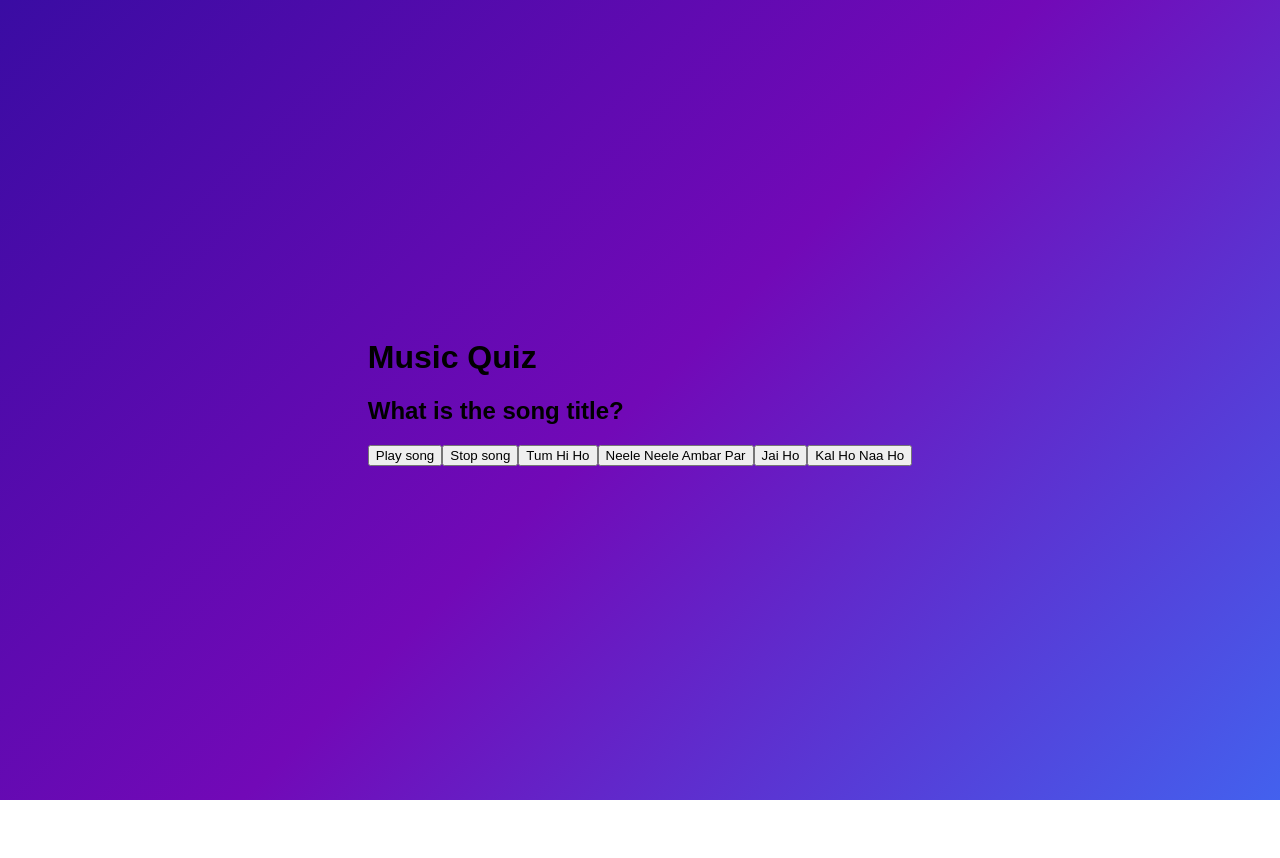
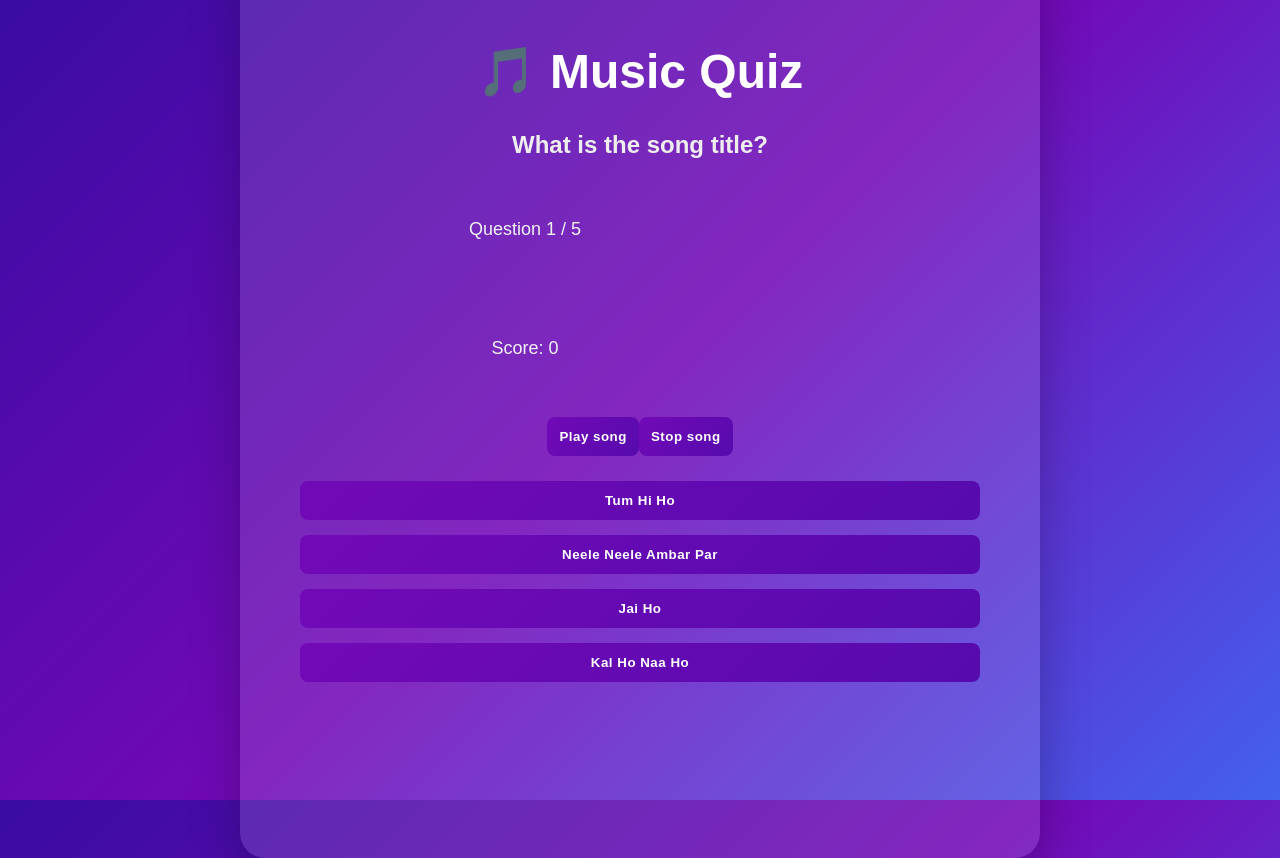
Before and after one commit to Elin608/music-quiz, a React (Vite) app: page /quiz in a window 1280 px wide. Before the commit the page ends 800 px from the top, so only its background shows below. Built offline with nearby package versions, Linux system fonts and the light colour scheme.

Commit message:
updated quiz design and functions

```diff
--- /dev/null
+++ b/src/Pages/Quiz.css
@@ -0,0 +1,70 @@
+body {
+    margin: 0;
+    min-height: 100vh;
+    display: flex;
+    justify-content: center;
+    align-items: center;
+    background: linear-gradient, (rgba (58, 12, 163, 0.5), rgba(114, 9, 183, 0.3)),
+        url(`/cardbg.png);
+
+    background-size: cover;
+    background-position: center;
+}
+
+.quiz-options {
+    width: 100%;
+    display: flex;
+    flex-direction: column;
+    gap: 15px;
+    margin-top: 25px;
+}
+
+.quiz-card {
+    text-align: center;
+    width: 800px;
+    min-height: 500px;
+    padding: 60px;
+    border-radius: 25px;
+    background: rgba(255, 255, 255, 0.12);
+    backdrop-filter: blur (12px);
+    color: white;
+    box-shadow: 0 20px 50px rgba(0, 0, 0, 0.25);
+}
+
+.quiz-card h1 {
+    font-size: 48px;
+    margin-bottom: 10px;
+    color: white;
+    line-height: 1.6;
+    margin-bottom: 15px;
+}
+
+.quiz-card h2 {
+    font-size: 24px;
+    color: #eee;
+    margin-bottom: 20px;
+}
+
+.quiz-card p {
+    color: #f1f1f1;
+    width: 450px;
+    padding: 40px;
+    font-size: 18px;
+}
+
+button {
+    padding: 12px;
+    border: none;
+    border-radius: 8px;
+    background: linear-gradient(135deg, #7209b7, #560bad);
+    color: white;
+    font-weight: bold;
+    letter-spacing: 0.5px;
+    cursor: pointer;
+    transition: 0.3s;
+}
+
+button:hover {
+    transform: scale(1.03);
+    box-shadow: 0 5px 20px rgba(114, 9, 183, 0.5);
+}
--- a/src/Pages/Quiz.jsx
+++ b/src/Pages/Quiz.jsx
@@ -1,13 +1,18 @@
 
 import quizQuestions from "../assets/questions.js";
 import { useState } from "react";
-
+import "./Quiz.css";
 let audio;
 function Quiz() {
     const [currentQuestion, setCurrentQuestion] =
         useState(0);
 
     const [message, setMessage] = useState("");
+
+
+    const [score, setScore] =
+        useState(0);
+    const [isFinished, setIsFinished] = useState(false);
 
 
     const playSong = () => {
@@ -32,55 +37,59 @@ function Quiz() {
         }
     };
 
-    return (
-        <div>
-            <h1>Music Quiz</h1>
-            <h2>{quizQuestions[currentQuestion].question}</h2>
 
-            <button onClick={playSong}>
-                Play song
-            </button>
 
-            <button onClick={stopSong}>
-                Stop song
-            </button>
-
-            {quizQuestions[currentQuestion].options.map((option, index) => (
+    if (isFinished) {
 
 
 
+        return (
+            <div clasName="quiz-card">
+                <h1>Quiz Finished!</h1>
 
-                <button
-                    key={index}
-                    onClick={() => {
-                        if (option ===
-                            quizQuestions[currentQuestion].correctAnswer) {
-                            setMessage("Correct!");
-                        } else {
-                            setMessage("Wrong answer")
+
+                <p>Your final score is: {score}</p>
+            </div>
+        );
     }
 
-                        if (currentQuestion <
-                            quizQuestions.length - 1) {
+    return (
+        <div className="quiz-card">
+            <h1>🎵 Music Quiz</h1>
+            <h2>{quizQuestions[currentQuestion].question}</h2>
+            <p>Question {currentQuestion + 1} / {quizQuestions.length}</p>
 
+            <p>Score: {score}</p>
+
+            <button onClick={playSong}
+            >Play song</button>
+
+            <button onClick={stopSong}>Stop song</button>
+
+            <div className="quiz-options">
+                {quizQuestions[currentQuestion].options.map((option, index) => (
+                    <button key={index}
+                        onClick={() => {
+                            if (option === quizQuestions[currentQuestion].correctAnswer) {
+                                setMessage("Correct!");
+                                setScore(score + 1);
+                            } else {
+                                setMessage("Wrong answer");
+                            }
+                            if (currentQuestion < quizQuestions.length - 1) {
                                 setCurrentQuestion(currentQuestion + 1);
                             } else {
-                            setMessage("Quiz finished!");
+                                setIsFinished(true);
                             }
                         }}
+
                     >
-
-
-
-
-
                         {option}
                     </button>
-    ))
-}
+                ))}
+            </div>
             <p>{message}</p>
-
-        </div >
+        </div>
     );
 }
 export default Quiz;
```
Also changed, not shown: src/App.jsx (+7 -7 lines), src/Pages/Login.jsx (indentation only). Lines whose indentation alone changed are shown as unchanged.
